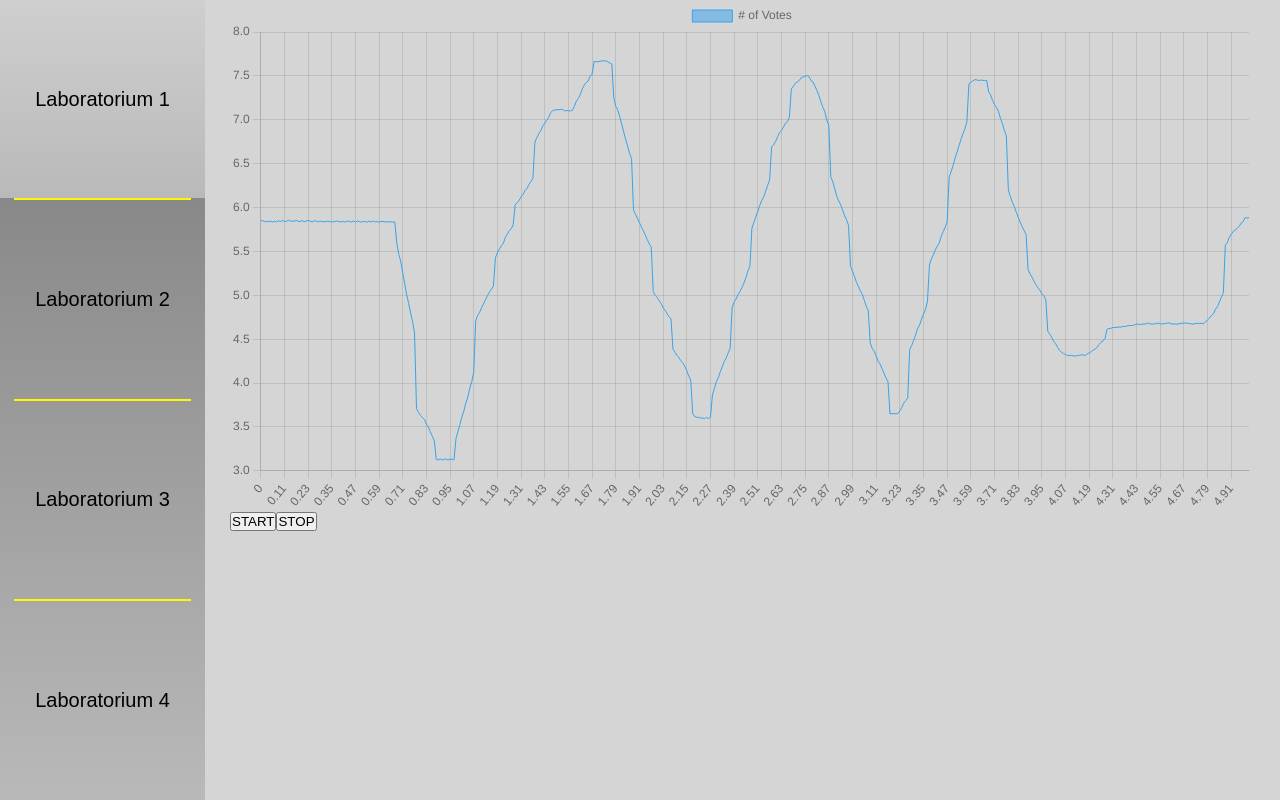
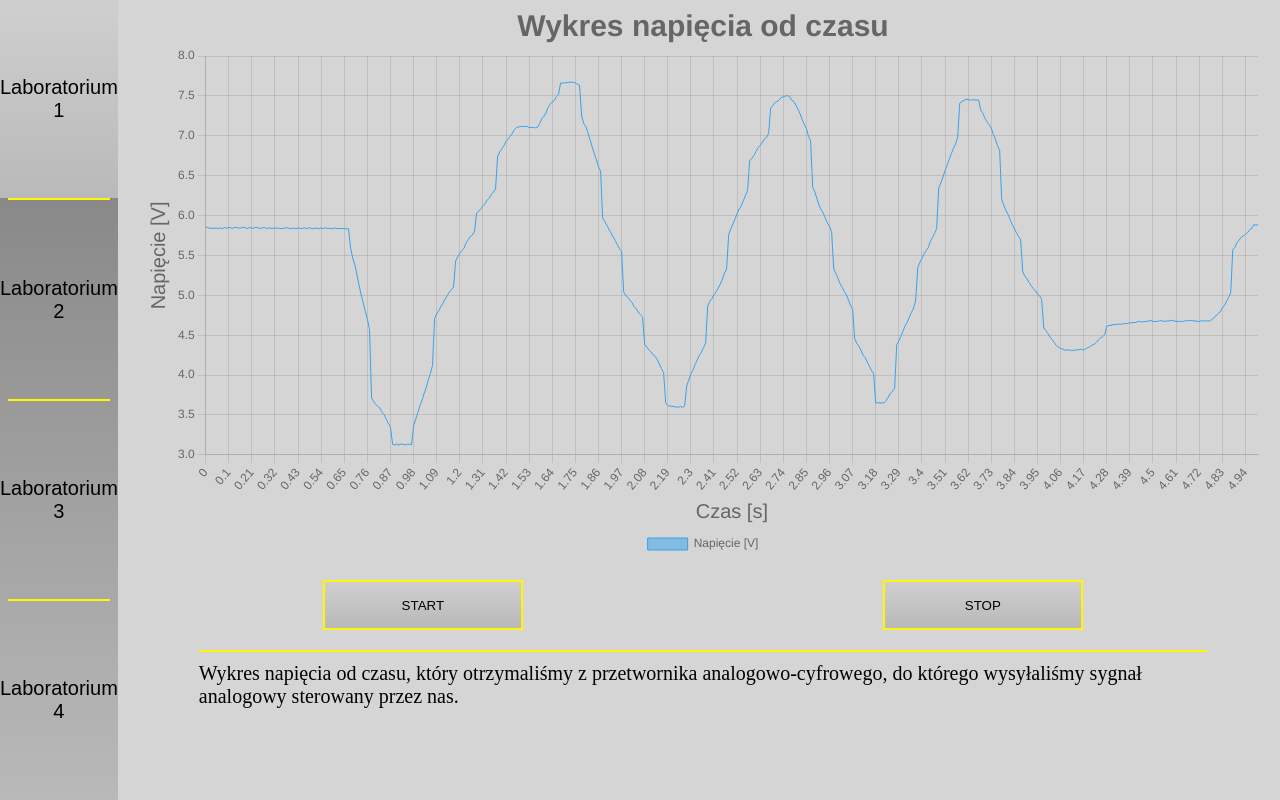
Before and after one commit to MaciejKubon/CTP-APPLICATION, an Angular app: page / in a window 1280 px wide. Built offline with nearby package versions, Linux system fonts and the light colour scheme.

Commit message:
change chart options

```diff
--- a/src/app/lab1/lab1.component.css
+++ b/src/app/lab1/lab1.component.css
@@ -0,0 +1,30 @@
+.chartBox {
+  width: 100%;
+  height: 70svh;
+  display: flex;
+  justify-content: center;
+}
+button {
+  background: linear-gradient(#cfcfcf, #b9b9b9);
+  width: 200px;
+  height: 50px;
+  border: 2px solid #fff700;
+}
+.buttonBox {
+  width: 100%;
+  display: flex;
+  justify-content: space-around;
+  margin-top: 20px;
+}
+hr {
+  margin-top: 20px;
+  margin-left: 5%;
+  width: 90%;
+  background-color: #fff700;
+  height: 0.25svh;
+  border: 0px;
+}
+p {
+  font-size: 20px;
+  margin: 10px 5%;
+}
--- a/src/app/lab1/lab1.component.html
+++ b/src/app/lab1/lab1.component.html
@@ -1,5 +1,14 @@
-<div>
+<div class="chartBox">
   <canvas id="canvas">{{ chart }}</canvas>
 </div>
-<button (click)="START()">START</button>
-<button (click)="STOP()">STOP</button>
+<div class="buttonBox">
+  <button (click)="start()">START</button>
+  <button (click)="stop()">STOP</button>
+</div>
+
+<hr />
+<p>
+  Wykres napięcia od czasu, który otrzymaliśmy z przetwornika
+  analogowo-cyfrowego, do którego wysyłaliśmy sygnał analogowy sterowany przez
+  nas.
+</p>
--- a/src/app/lab1/lab1.component.ts
+++ b/src/app/lab1/lab1.component.ts
@@ -32,7 +32,7 @@ export class Lab1Component implements OnInit {
         labels: this.X,
         datasets: [
           {
-            label: '# of Votes',
+            label: 'Napięcie [V]',
             data: this.Y,
             borderWidth: 1,
             pointBackgroundColor: 'rgba(0,0,0,0)',
@@ -41,8 +41,36 @@ export class Lab1Component implements OnInit {
         ],
       },
       options: {
+        plugins: {
+          title: {
+            display: true,
+            text: 'Wykres napięcia od czasu',
+            font: {
+              size: 30,
+            },
+          },
+          legend: {
+            position: 'bottom',
+          },
+        },
         scales: {
+          x: {
+            title: {
+              display: true,
+              text: 'Czas [s]',
+              font: {
+                size: 20,
+              },
+            },
+          },
           y: {
+            title: {
+              display: true,
+              text: 'Napięcie [V]',
+              font: {
+                size: 20,
+              },
+            },
             beginAtZero: false,
           },
         },
@@ -63,14 +91,14 @@ export class Lab1Component implements OnInit {
     }
     this.chart.update();
   };
-  USUN() {
+  USUN = () => {
     this.Y.shift();
     this.X.shift();
-  }
-  START() {
+  };
+  start() {
     this.inter = setInterval(this.Update, 10);
   }
-  STOP() {
+  stop() {
     clearInterval(this.inter);
   }
 }
```
